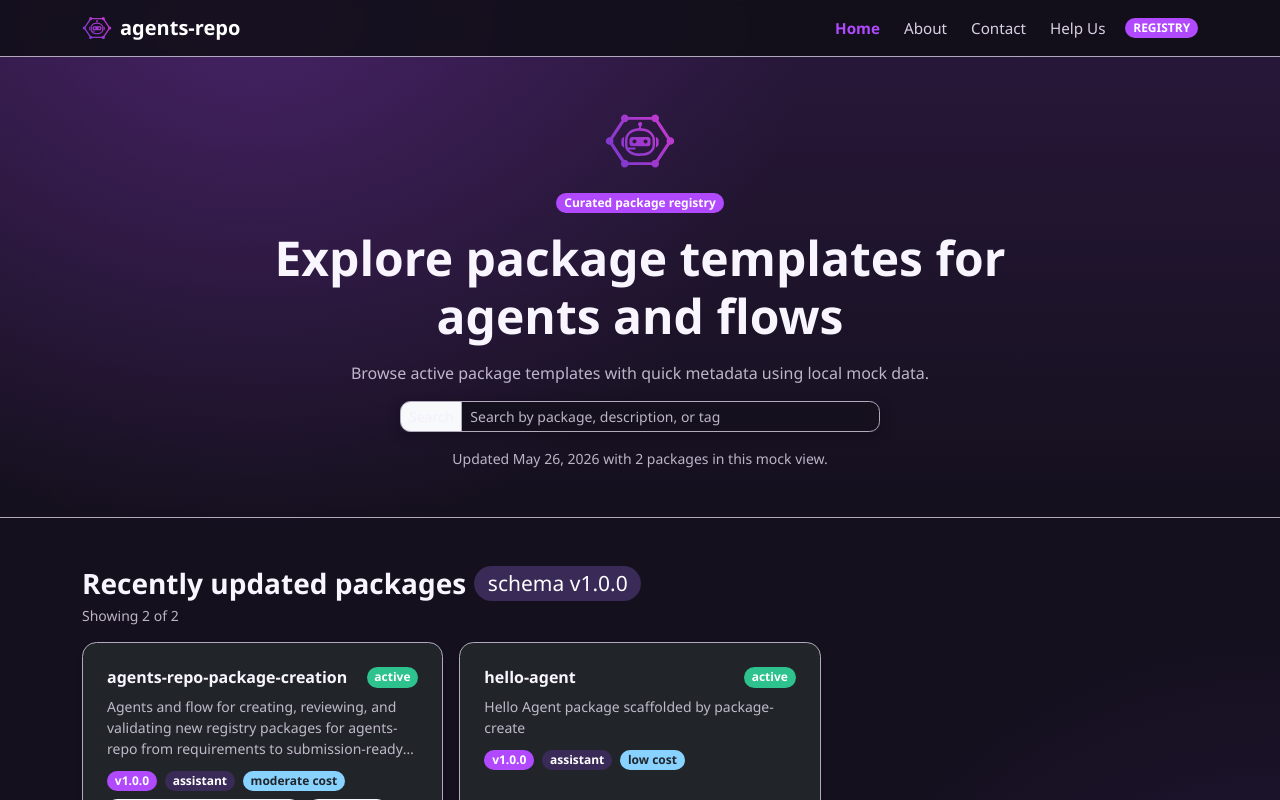
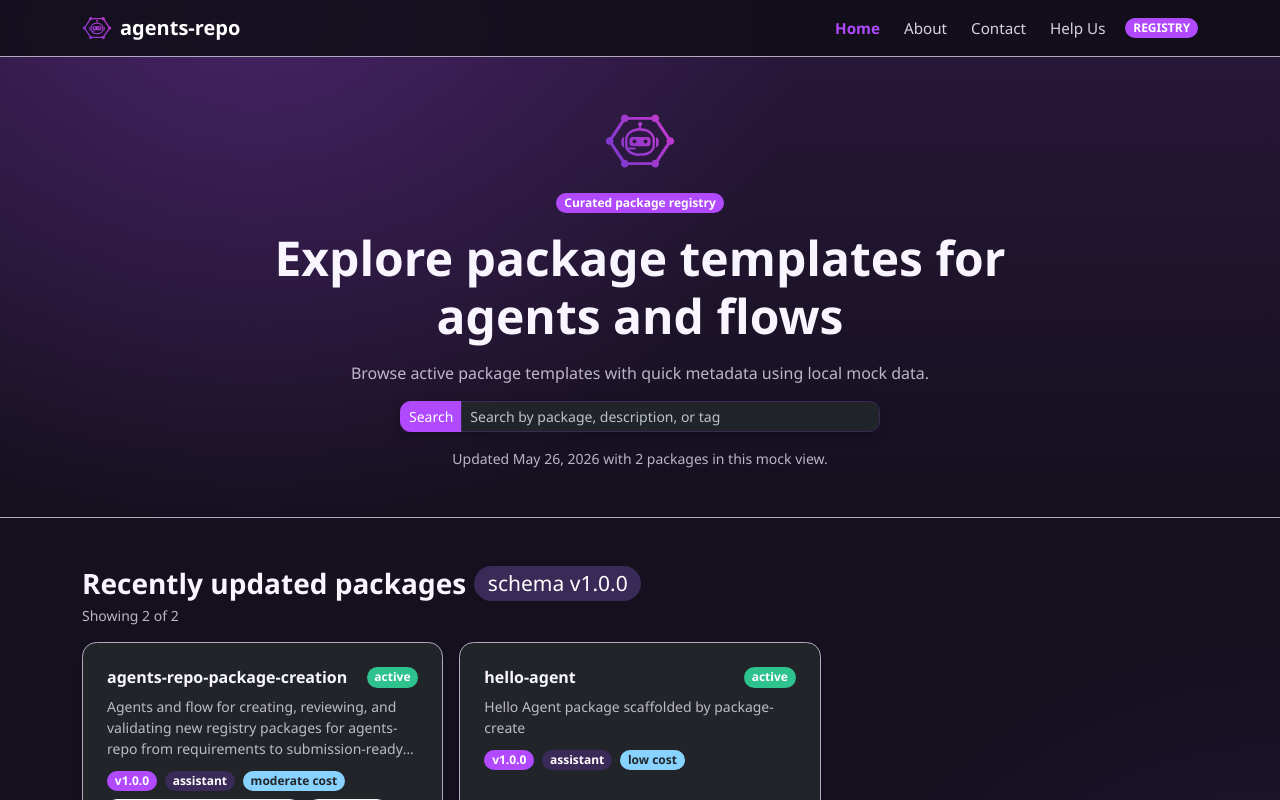
Before and after one commit to agents-repo/webapp, a React (Vite) app: page / in a window 1280 px wide. Shown: the top 800 px of the page. Built offline with nearby package versions, Linux system fonts and the light colour scheme.

Commit message:
feat: improve routed layout polish and search input contrast

```diff
--- a/src/App.css
+++ b/src/App.css
@@ -38,6 +38,16 @@
 
 .search-control {
   box-shadow: 0 0.15rem 0.75rem rgba(0, 0, 0, 0.25);
+}
+
+.search-input::placeholder {
+  color: #bcc3ce;
+  opacity: 1;
+}
+
+.search-input:focus {
+  background-color: #212529;
+  color: #f8f9fa;
 }
 
 .app-hero {
--- a/src/modules/registry/presentation/pages/HomePage.tsx
+++ b/src/modules/registry/presentation/pages/HomePage.tsx
@@ -40,7 +40,7 @@ function HomePage({ setHeaderSearchSlot }: HomePageProps) {
     () => (
       <Form role="search" aria-label="Search packages" className="w-100">
         <InputGroup size="sm" className="search-control">
-          <InputGroup.Text className="bg-body-tertiary border-secondary-subtle text-body-secondary">
+          <InputGroup.Text className="bg-primary border-primary text-white">
             Search
           </InputGroup.Text>
           <Form.Control
@@ -49,7 +49,7 @@ function HomePage({ setHeaderSearchSlot }: HomePageProps) {
             onChange={(event) => setQuery(event.target.value)}
             placeholder="Search by package, description, or tag"
             aria-label="Search registry packages"
-            className="bg-body border-secondary-subtle"
+            className="bg-dark text-light border-secondary search-input"
           />
         </InputGroup>
       </Form>
```
